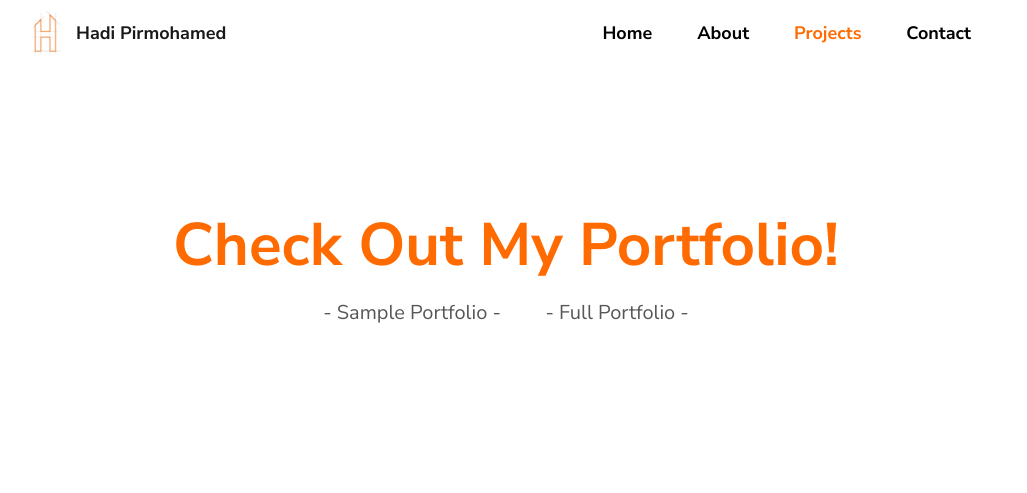
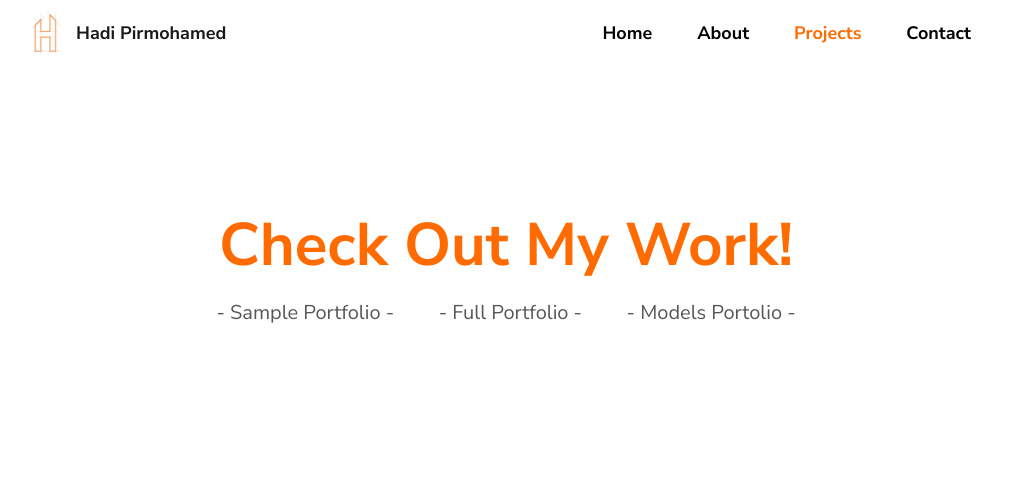
Before and after one commit to HadiPirmohamed/.github.io, a plain HTML site: page projects-arch.html in a window 1280 px wide. Shown: the top 493 px of the page, without its empty margins (134-1161 px from the left). Drawn offline with nearby package versions, Linux system fonts and the light colour scheme.

Commit message:
Sample and Model Portfolio Links

```diff
--- a/projects-arch.html
+++ b/projects-arch.html
@@ -51,10 +51,11 @@
 
     <!---Home--->
       <section id="projectsPage">
-        <h1>Check Out My Portfolio!</h1>
+        <h1>Check Out My Work!</h1>
         <div>
-            <a href="Images/Portfolio 2022.pdf" target="_blank" class="portfolioLinks">- Sample Portfolio -</a>
+            <a href="Images/Sample Portfolio 2022.pdf" target="_blank" class="portfolioLinks">- Sample Portfolio -</a>
             <a href="https://issuu.com/hadipirmohamed/docs/ucl_-_architecture_portfolio_" target="_blank" class="portfolioLinks">- Full Portfolio -</a>
+            <a href="Images/Model Portoflio 2022.pdf" target="_blank" class="portfolioLinks">- Models Portolio -</a>
         </div>
         <br>
         <br>
```
Also changed, not shown: projects-construction.html (+3 -2 lines), projects-interior.html (+3 -2 lines), projects-other.html (+3 -2 lines), projects-urban.html (+3 -2 lines), projects.html (+1 -1 lines), 1 other file.
